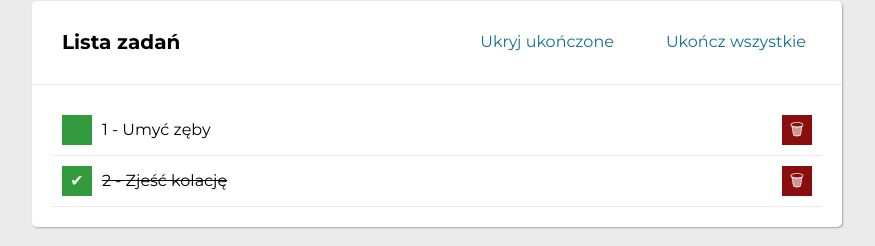
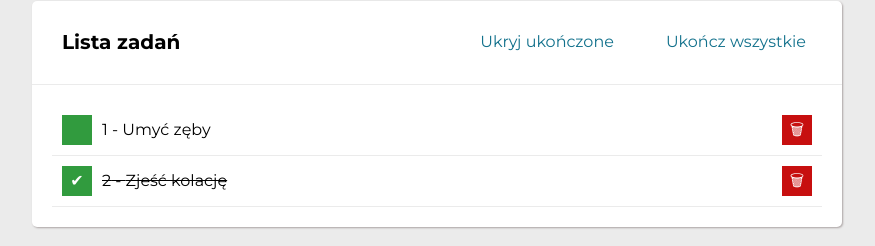
Before and after one commit to Kantares77/tasks-list-react, a React (Create React App) app: page / in a window 1280 px wide. Shown: the part 283-529 px from the top of the page, without its empty margins (203-1078 px from the left). Built offline with nearby package versions, Linux system fonts and the light colour scheme.

Commit message:
implementation "filter: brightness" in all components where it was needed

```diff
--- a/src/Buttons/styled.js
+++ b/src/Buttons/styled.js
@@ -18,7 +18,11 @@ export const StyledButton = styled.button`
     }
 
     &:hover {
-        color: ${({ theme }) => theme.colors.pictonBlue};
+        filter: brightness(115%);
+    }
+
+    &:active {
+        filter: brightness(130%);
     }
 
     &:disabled {
--- a/src/Form/styled.js
+++ b/src/Form/styled.js
@@ -25,11 +25,11 @@ export const StyledButton = styled.button`
     transition: 0.5s;
 
     &:hover {
-        background: ${({ theme }) => theme.colors.pictonBlue};
+        filter: brightness(115%);
         transform: scale(1.1);
     }
 
     &:active {
-        background: ${({ theme }) => theme.colors.blizzardBlue};
+        filter: brightness(130%);
     }
 `;
--- a/src/Tasks/styled.js
+++ b/src/Tasks/styled.js
@@ -35,25 +35,18 @@ export const Button = styled.button`
 
     ${({ toggleDone }) => toggleDone && css`
         background: ${({ theme }) => theme.colors.seaGreen};
-
-        &:hover {
-            background: ${({ theme }) => theme.colors.malachite};
-        }
-
-        &:active {
-            background: ${({ theme }) => theme.colors.mintGreen};
-        }
     `}
 
     ${({ remove }) => remove && css`
-        background: ${({ theme }) => theme.colors.tamarillo};
+        background: ${({ theme }) => theme.colors.thunderbird};
+    `}
 
-        &:hover {
-            background: ${({ theme }) => theme.colors.thunderbird};
-        }
+    &:hover {
+        filter: brightness(115%);
+        transform: scale(1.1);
+    }
 
-        &:active {
-            background: ${({ theme }) => theme.colors.seaPink};
-        }
-    `}
+    &:active {
+        filter: brightness(130%);
+    }
 `;
--- a/src/theme.js
+++ b/src/theme.js
@@ -3,15 +3,15 @@ export const theme = {
         gallery: "#ebebeb",
         white: "#ffffff",
         seaGreen: "#319b3e",
-        malachite: "#18e732",
-        mintGreen: "#8Bfe99",
-        tamarillo: "#8b0e0e",
+        /*malachite: "#18e732",
+        mintGreen: "#8Bfe99",*/
+        /*tamarillo: "#8b0e0e",*/
         thunderbird: "#c70f0f",
-        seaPink: "#ed8c8c",
+        /*seaPink: "#ed8c8c",*/
         silverChalice: "#aca5a5",
         mirage: "#12718c",
-        pictonBlue: "#58cdee",
-        blizzardBlue: "#abe2f2",
+        /*pictonBlue: "#58cdee",
+        blizzardBlue: "#abe2f2",*/
         coldTurkey: "#c9b6b6",
     },
     breakpoints: {
```
